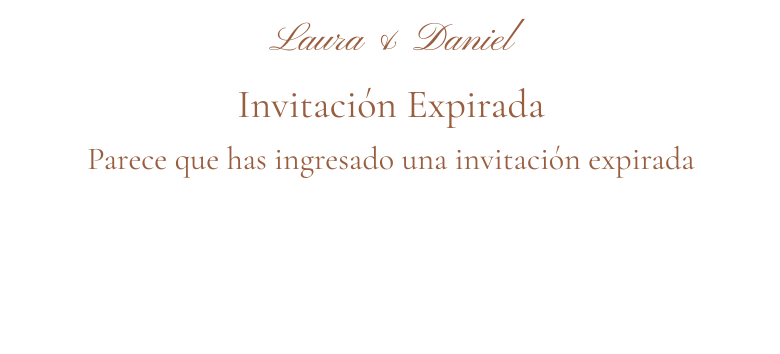
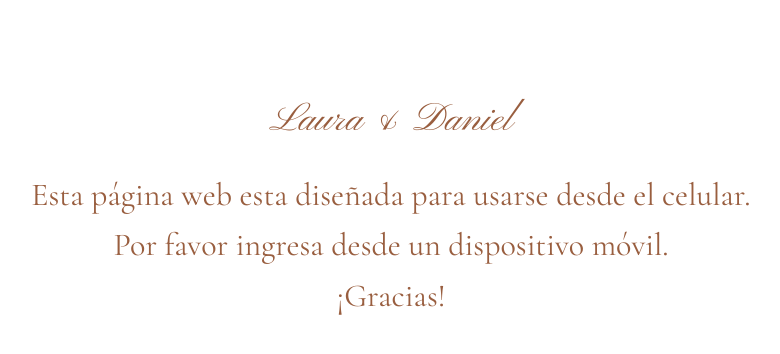
Before and after one commit to dababativa/WeddingInvitation, a Django app: page /invitations/97c48b8f-1769-4a32-b5eb-9739db3f582c/ in a window 1280 px wide. Shown: the top 354 px of the page, without its empty margins (249-1029 px from the left). Run offline with Django 5.2, Linux system fonts and the light colour scheme; data comes from the database, SQL or seed files in the repository.

Commit message:
Bloqueo navegadores grandes

```diff
--- a/invitations/templates/invitations/base.html
+++ b/invitations/templates/invitations/base.html
@@ -21,11 +21,11 @@
 </head>
 
 <body>
-    <!-- <span class="d-md-none"> -->
-    {% block content %}
-    {% endblock %}
-    <!-- </span> -->
-    <!-- <span class="d-none d-md-flex pt-5 mt-5 bt-5 flex-column justify-content-center align-items-center">
+    <span class="d-md-none">
+        {% block content %}
+        {% endblock %}
+    </span>
+    <span class="d-none d-md-flex pt-5 mt-5 bt-5 flex-column justify-content-center align-items-center">
         <h1 class="pinyon-script-regular custom-section-titles pb-4">Laura & Daniel</h1>
         <h2 class="cormorant-garamond-regular custom-section-titles pb-1">Esta página web esta diseñada para usarse
             desde el
@@ -33,7 +33,7 @@
         <h2 class="cormorant-garamond-regular custom-section-titles pb-1">Por favor ingresa desde un dispositivo móvil.
         </h2>
         <h2 class="cormorant-garamond-regular custom-section-titles pb-1">¡Gracias!</h2>
-    </span> -->
+    </span>
 </body>
 
 </html>
```
